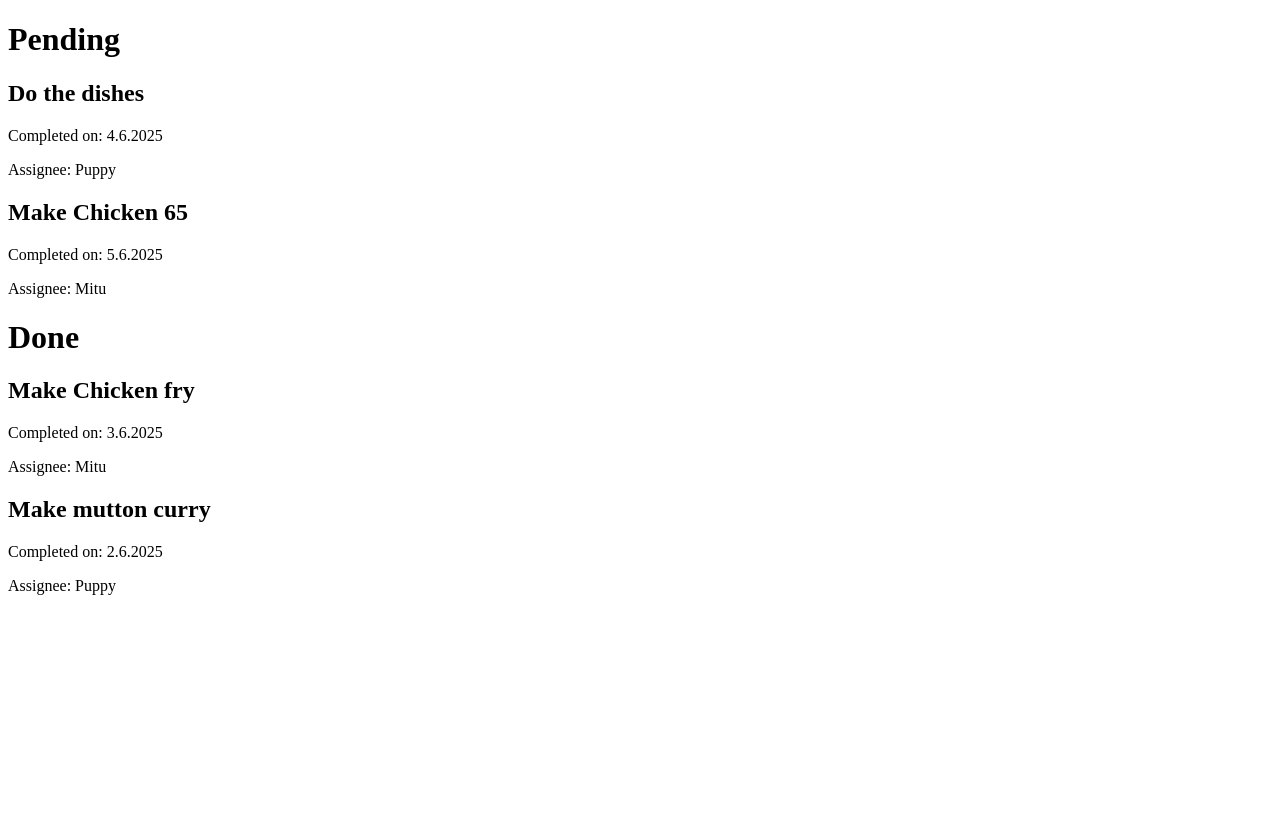
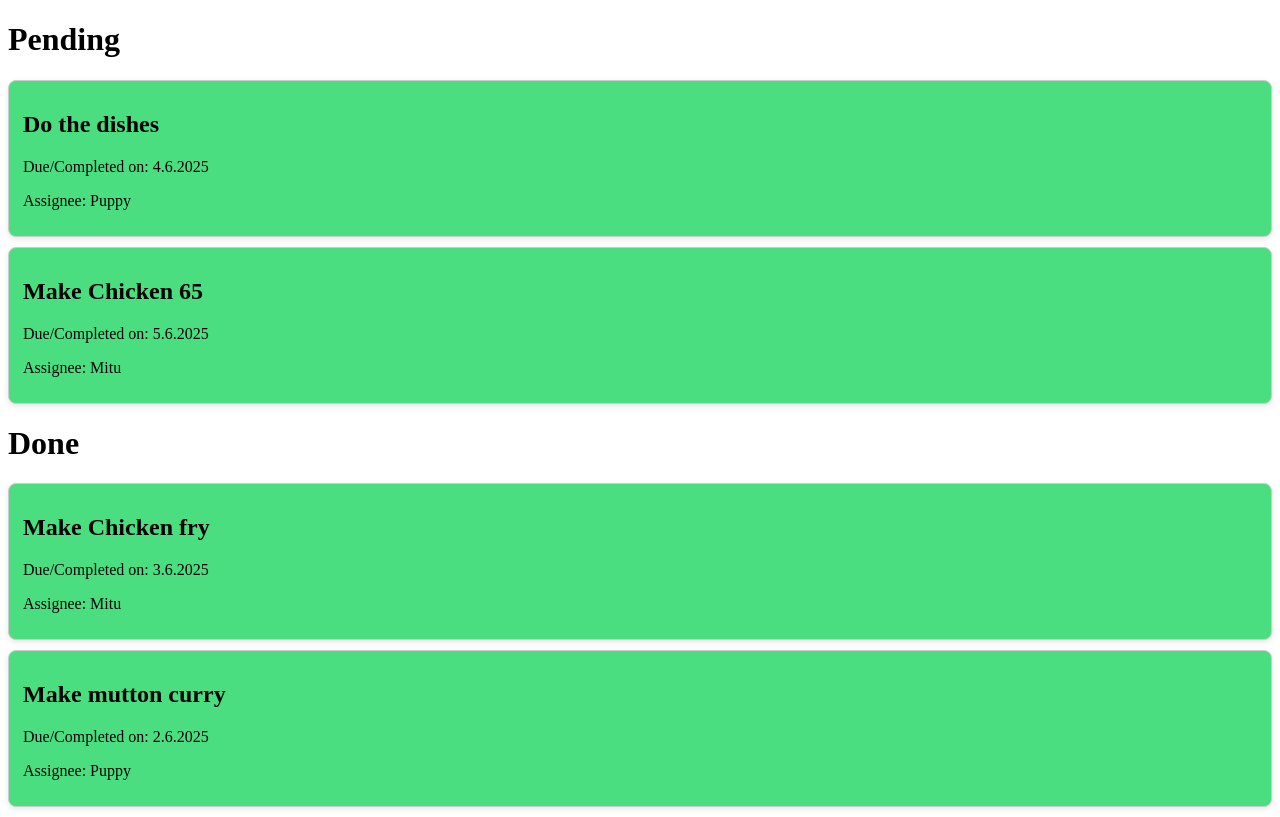
Before and after one commit to Alexjmathew/wd301-task-1, a React (Vite) app in the folder hello-react/: page / in a window 1280 px wide. Built offline with nearby package versions, Linux system fonts and the light colour scheme.

Commit message:
Update TaskCard.jsx

```diff
--- a/hello-react/src/TaskCard.jsx
+++ b/hello-react/src/TaskCard.jsx
@@ -2,9 +2,9 @@ import './TaskCard.css'
 
 const TaskCard = (props) => {
   return (
-    <div>
-      <h2>{props.title}</h2>
-      <p>Completed on: {props.duedate}</p>
+    <div className="TaskItem">
+      <h2 className="font-semibold">{props.title}</h2>
+      <p>Due/Completed on: {props.duedate}</p>
       <p>Assignee: {props.aname}</p>
     </div>
   )
```
